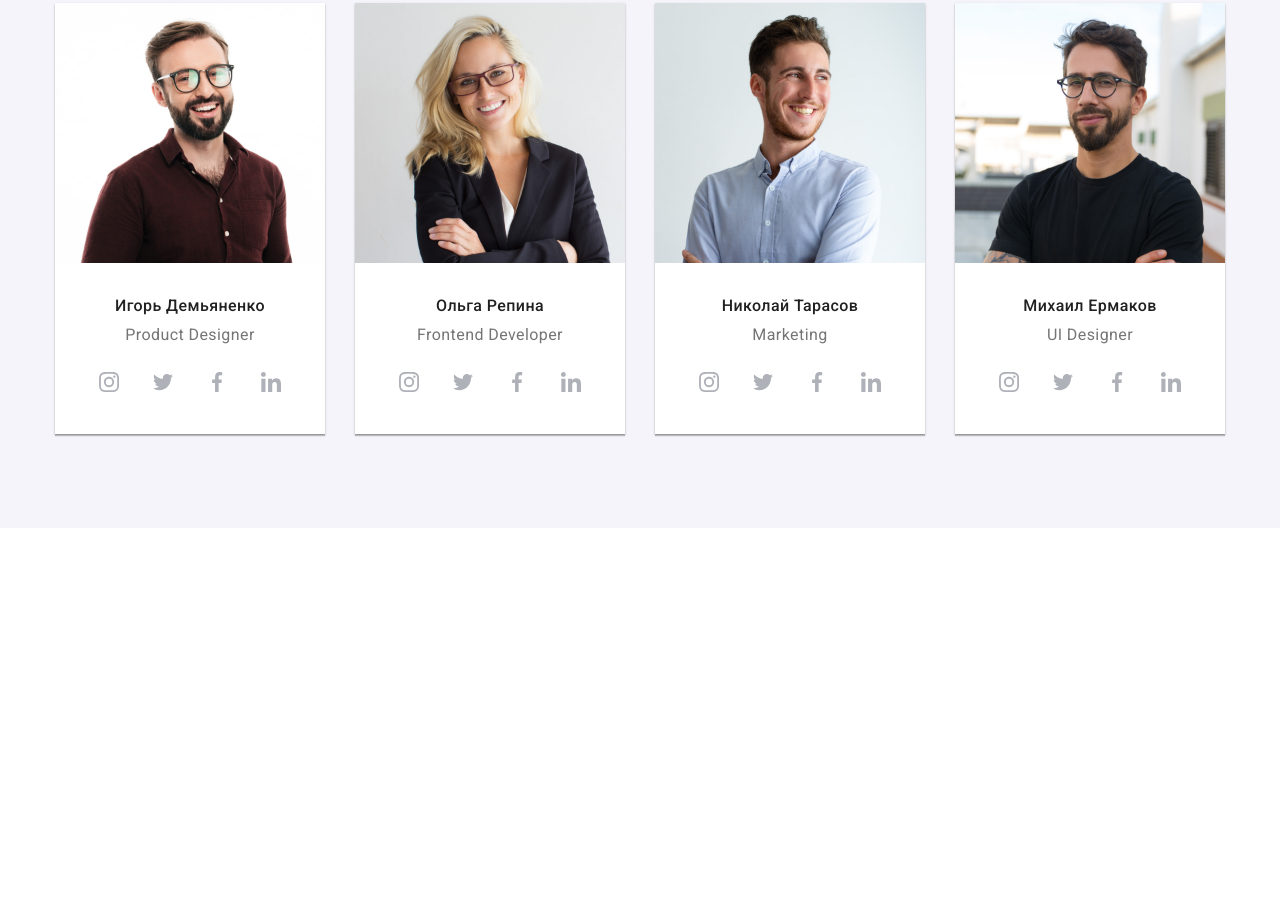
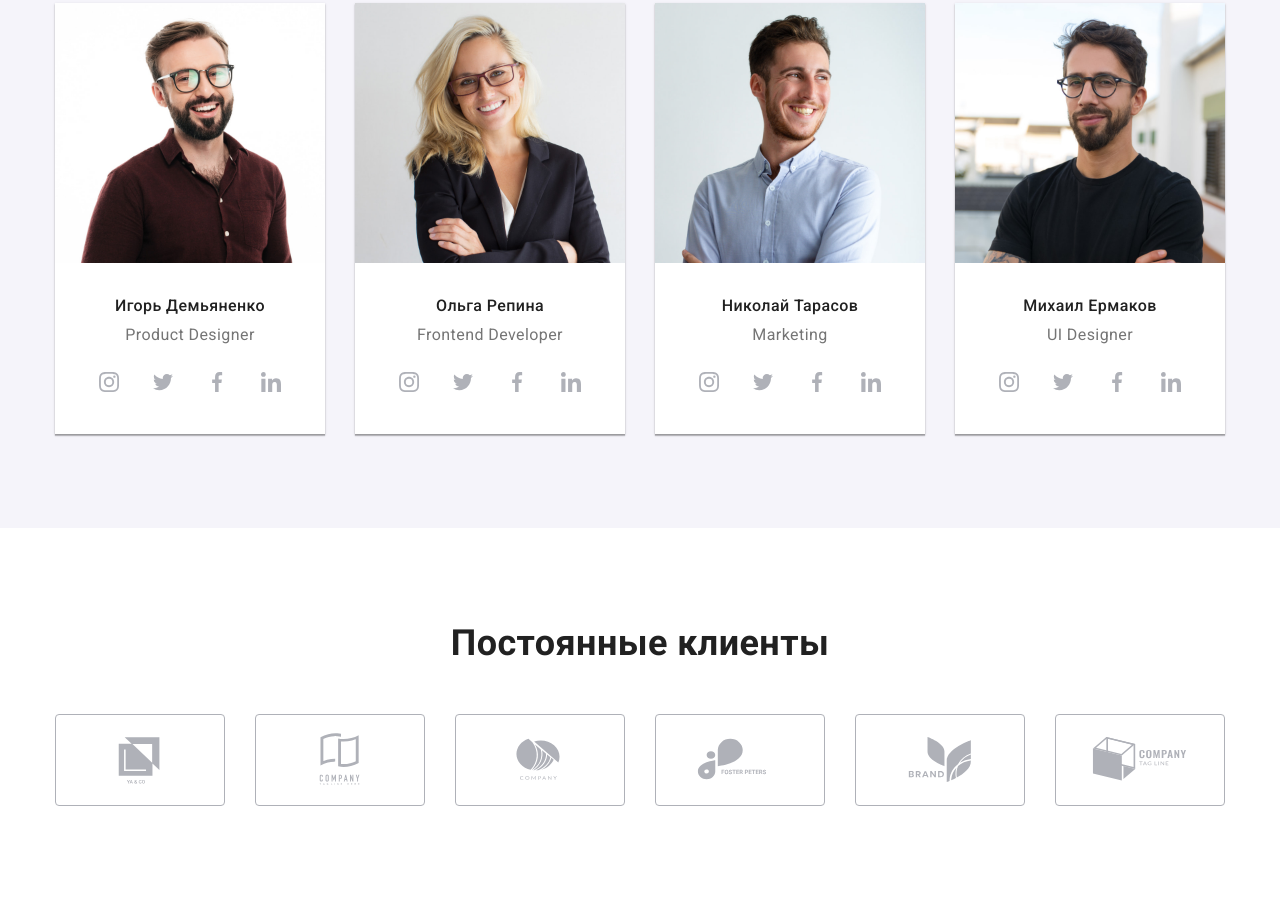
Before and after one commit to Oleksandra-Mas/goit-markup-hw-08, a plain HTML site: page index.html in a window 1280 px wide. Shown: the part 1732-2632 px from the top of the page. Before the commit the page ends 2260 px from the top, so only its background shows below. Drawn offline with nearby package versions, Linux system fonts and the light colour scheme.

Commit message:
added clients

```diff
--- a/index.html
+++ b/index.html
@@ -355,7 +355,7 @@
           </ul>
         </div>
       </section>
-      <!-- <section class="section">
+      <section class="section">
         <div class="container">
           <h2 class="section__title">Постоянные клиенты</h2>
           <ul class="client-list">
@@ -403,7 +403,7 @@
             </li>
           </ul>
         </div>
-      </section> -->
+      </section>
     </main>
     <!-- Футер -->
     <!-- <footer class="footer">
--- a/sass/components/_clients.scss
+++ b/sass/components/_clients.scss
@@ -1,16 +1,50 @@
 .client-list {
   @extend %list;
   display: flex;
+  flex-wrap: wrap;
+  @media screen and (min-width: 420px) {
+    margin-left: calc(-1 * var(--card-margin));
+    margin-top: calc(-1 * var(--card-margin));
+  }
   justify-content: center;
 }
 .client-list__item {
-  & + & {
-    margin-left: 30px;
+  &:not(:last-child) {
+    @media screen and (min-width: 320px) {
+      margin-bottom: 30px;
+    }
+    @media screen and (min-width: 480px) {
+      margin-bottom: 0;
+    }
+  }
+  @media screen and (min-width: 420px) {
+    flex-basis: calc((100% - 2 * var(--card-margin)) / 2);
+    margin-left: var(--card-margin);
+    margin-top: var(--card-margin);
+  }
+  @media screen and (min-width: 768px) {
+    flex-basis: calc((100% - 3 * var(--card-margin)) / 3);
+    margin-left: var(--card-margin);
+    margin-top: var(--card-margin);
+  }
+  @media screen and (min-width: 1200px) {
+    flex-basis: calc((100% - 6 * var(--card-margin)) / 6);
+    margin-left: var(--card-margin);
+    margin-top: var(--card-margin);
   }
 }
 .client-list__link {
-  width: 170px;
   height: 92px;
+  @media screen and (min-width: 320px) {
+    width: 210px;
+  }
+  @media screen and (min-width: 768px) {
+    width: 226px;
+  }
+  @media screen and (min-width: 1200px) {
+    width: 170px;
+  }
+
   display: inline-block;
   border-radius: 50%;
   display: flex;
```
Also changed, not shown: css/main.css, css/main.min.css, 2 other files.
